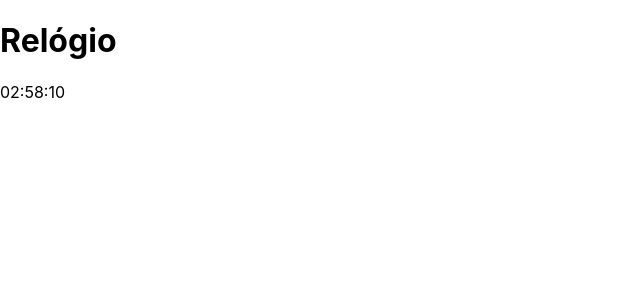
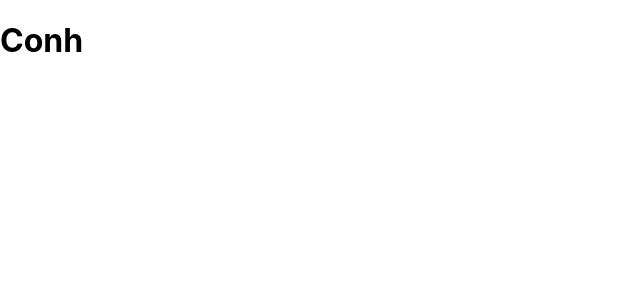
Before and after one commit to BrenonGrigoletto/react, a React (Create React App) app: page / in a window 1280 px wide. Shown: the top 300 px of the page, without its empty margins (0-640 px from the left). Built offline with nearby package versions, Linux system fonts and the light colour scheme.

Commit message:
Update App.js

```diff
--- a/src/App.js
+++ b/src/App.js
@@ -1,15 +1,27 @@
-import React from 'react';
-import Relogio from './Relogio';
+import React, { useState, useEffect } from 'react';
 
-function App() {
+function Letreiro() {
+  const tex = "Conheça a Fatec! ";
+  const [digitacao, digitacaoTexto] = useState('');
+
+  useEffect(() => {
+    let index = 0;
+
+    const intervalo = setInterval(() => {
+      digitacaoTexto((conteudo) => {
+        index = (index + 1) % tex.length;
+        return tex.substring(0, index);
+      });
+    }, 707);
+
+    return () => clearInterval(intervalo);
+  }, [tex]);
+
   return (
-    <div className="App">
-      <Relogio />
-      {
-
-      }
+    <div>
+      <h1>{digitacao}</h1>
     </div>
   );
 }
 
-export default App;
+export default Letreiro;
```
